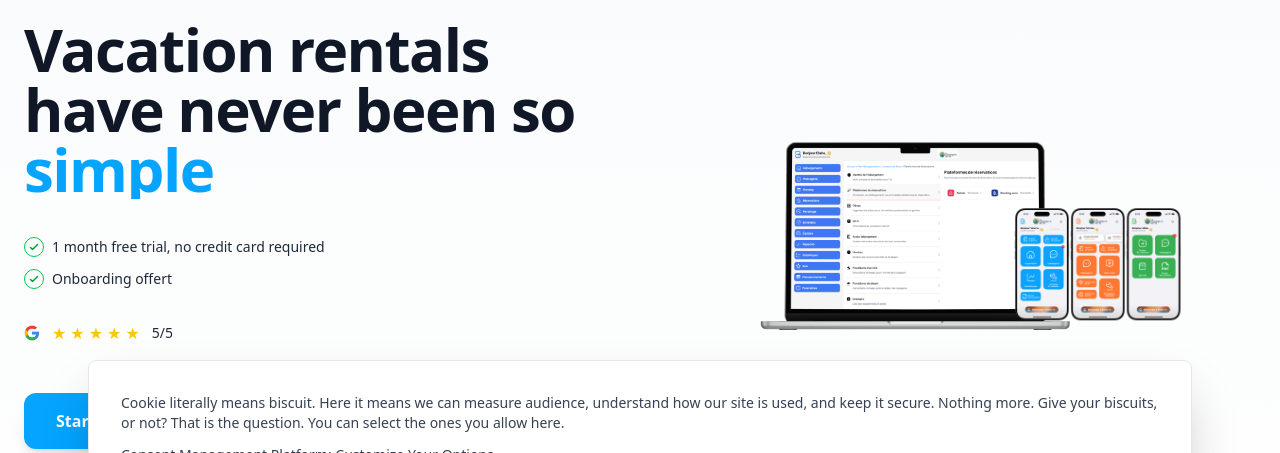
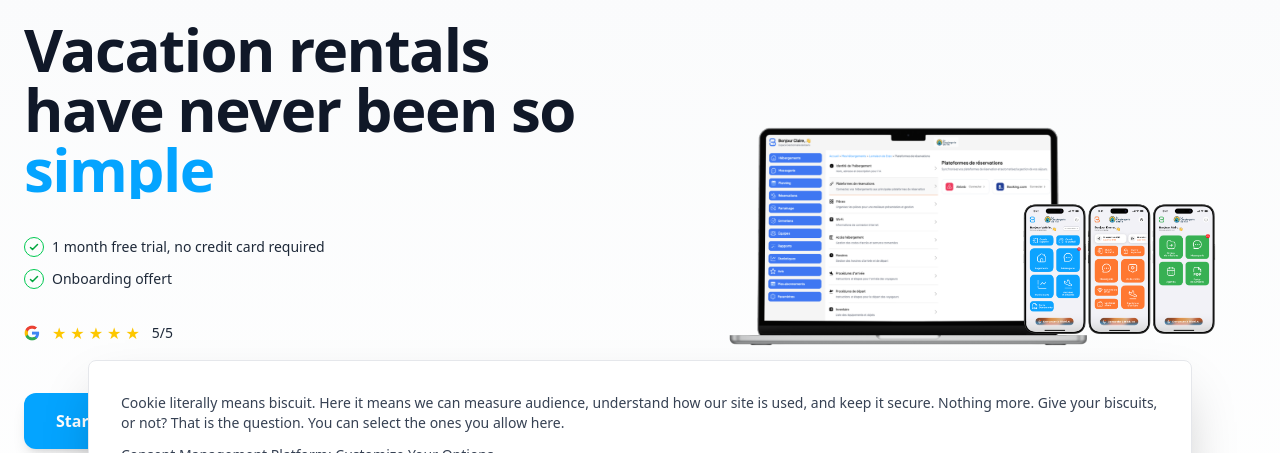
Before and after one commit to vernay/biloki, a Next.js app: page /en in a window 1280 px wide. Shown: the part 144-597 px from the top of the page. Built offline with nearby package versions, Linux system fonts and the light colour scheme; no server answers.

Commit message:
Agrandir mockup hero

```diff
--- a/components/sections/Hero.tsx
+++ b/components/sections/Hero.tsx
@@ -108,7 +108,7 @@ export default function Hero() {
           {/* Colonne droite - Mockup principal */}
           <div className="relative lg:h-[600px] flex items-center justify-center">
             <motion.div
-              className="w-full max-w-sm sm:max-w-md lg:max-w-lg"
+              className="w-full max-w-2xl sm:max-w-3xl lg:max-w-4xl"
               variants={itemVariants}
               initial="hidden"
               animate="show"
```
